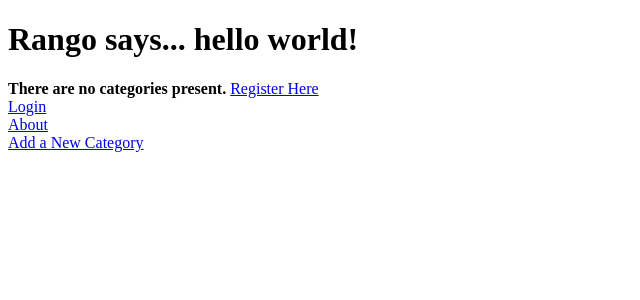
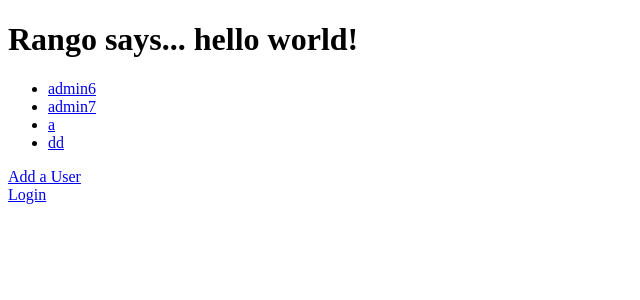
Before and after one commit to tpeek/tango_with_django, a Django app: page /rango/index/ in a window 1280 px wide. Shown: the top 300 px of the page, without its empty margins (0-640 px from the left). Run offline with Django 3.2, Linux system fonts and the light colour scheme; data comes from the database, SQL or seed files in the repository; both versions use the stored data as it was after the commit; data that the repository does not hold is empty.

Commit message:
this is hard

```diff
--- a/rango/models.py
+++ b/rango/models.py
@@ -9,10 +9,23 @@ class UserProfile(models.Model):
     # The additional attributes we wish to include.
     website = models.URLField(blank=True)
     picture = models.ImageField(upload_to='profile_images', blank=True)
+    #username = models.CharField(max_length=128, unique=True)
+    #firstName = models.CharField(max_length=128)
+    #lastName = models.CharField(blank=True)
+    #email = models.EmailField(blank=True)
 
     # Override the __unicode__() method to return out something meaningful!
     def __unicode__(self):
         return self.user.username
+
+    def getUsername(self):
+        return self.user.username
+
+    def getWebsite(self):
+        return self.user.website
+
+    def getEmail(self):
+        return self.user.email
 
 class Category(models.Model):
     name = models.CharField(max_length=128, unique=True)
--- a/rango/urls.py
+++ b/rango/urls.py
@@ -5,8 +5,8 @@ urlpatterns = patterns('',
     url(r'^$', views.user_login, name='user_login'),
     url(r'^index/$', views.index, name='index'),
     url(r'^about/$', views.about, name='about'),
-    url(r'^category/(?P<category_name_url>\w+)$', views.category, name='category'),
-    #url(r'^user/(?P<user_url>\w+)$', views.user, name='user'),'''
+    #url(r'^category/(?P<category_name_url>\w+)$', views.category, name='category'),
+    url(r'^user/(?P<username_url>\w+)$', views.editUser, name='username'),
     url(r'^add_category/$', views.add_category, name='add_category'),
     url(r'^category/(?P<category_name_url>\w+)/add_page/$', views.add_page, name='add_page'),
     url(r'^register/$', views.register, name='register'),
--- a/rango/views.py
+++ b/rango/views.py
@@ -210,14 +210,13 @@ def index(request):
     # Order the categories by no. likes in descending order.
     # Retrieve the top 5 only - or all if less than 5.
     # Place the list in our context_dict dictionary which will be passed to the template engine.
-    category_list = Category.objects.order_by('-likes')[:5]
+    user_list = UserProfile.objects.all()
     #user_list = UserProfile.objects[:]
-    context_dict = {'categories': category_list,}# 'users': user_list}
+    context_dict = {'user_list': user_list,}# 'users': user_list}
 
     # We loop through each category returned, and create a URL attribute.
     # This attribute stores an encoded URL (e.g. spaces replaced with underscores).
-    for category in category_list:
-        category.url = category.name.replace(' ', '_')
+    #for category in category_list:
 
     # Render the response and send it back!
     return render_to_response('rango/index.html', context_dict, context)
@@ -274,40 +273,21 @@ def category(request, category_name_url):
 
 
 
-'''
-def user(request, user_name_url):
+def editUser(request, username_url):
     # Request our context from the request passed to us.
     context = RequestContext(request)
+    users = UserProfile.objects.all()
 
-    # Change underscores in the category name to spaces.
-    # URLs don't handle spaces well, so we encode them as underscores.
-    # We can then simply replace the underscores with spaces again to get the name.
-    user_name = user_name_url.replace('_', ' ')
+    for each_user in users:
+        if each_user.getUsername() == username_url:
+            user = each_user
+
+
+
 
     # Create a context dictionary which we can pass to the template rendering engine.
     # We start by containing the name of the category passed by the user.
-    context_dict = {'user_name': user_name, 'user_name_url': user_name_url}
-
-    try:
-        # Can we find a category with the given name?
-        # If we can't, the .get() method raises a DoesNotExist exception.
-        # So the .get() method returns one model instance or raises an exception.
-        user = User.objects.get(name=user_name)
-
-        # Retrieve all of the associated pages.
-        # Note that filter returns >= 1 model instance.
-        pages = Page.objects.filter(category=category)
-
-        # Adds our results list to the template context under name pages.
-        context_dict['pages'] = pages
-        # We also add the category object from the database to the context dictionary.
-        # We'll use this in the template to verify that the category exists.
-        context_dict['category'] = category
-    except Category.DoesNotExist:
-        # We get here if we didn't find the specified category.
-        # Don't do anything - the template displays the "no category" message for us.
-        pass
+    context_dict = {'user': user, 'username_url': username_url}
 
     # Go render the response and return it to the client.
-    return render_to_response('rango/category.html', context_dict, context)
-'''
+    return render_to_response('rango/user.html', context_dict, context)
--- a/templates/rango/index.html
+++ b/templates/rango/index.html
@@ -11,15 +11,18 @@
 	<h1>Rango says... hello world!</h1>
 	{% endif %}
 
-        {% if categories %}
+        {% if user_list %}
             <ul>
-                {% for category in categories %}
+                {% for user in user_list %}
                 <!-- Following line changed to add an HTML hyperlink -->
-                <li><a href="/rango/category/{{ category.url }}">{{ category.name }}</a></li>
+
+<li><a href="/rango/user/{{ user.getUsername }}">{{ user.getUsername }}</a></li>
+
+
                 {% endfor %}
             </ul>
        {% else %}
-            <strong>There are no categories present.</strong>
+            <strong>There are no users present.</strong>
        {% endif %}
 
 
@@ -29,11 +32,8 @@
 		<a href="/rango/restricted/">Restricted Page</a><br />
 		<a href="/rango/logout/">Logout</a><br />
 	{% else %}
-		<a href="/rango/register/">Register Here</a><br />
+		<a href="/rango/register/">Add a User</a><br />
 		<a href="/rango/login/">Login</a><br />
 	{% endif %}
-
-	<a href="/rango/about/">About</a><br/>
-	<a href="/rango/add_category/">Add a New Category</a><br />
     </body>
 </html>
```
Also changed, not shown: templates/rango/user.html (added, +17 -0 lines), rango.db, 3 other files.
